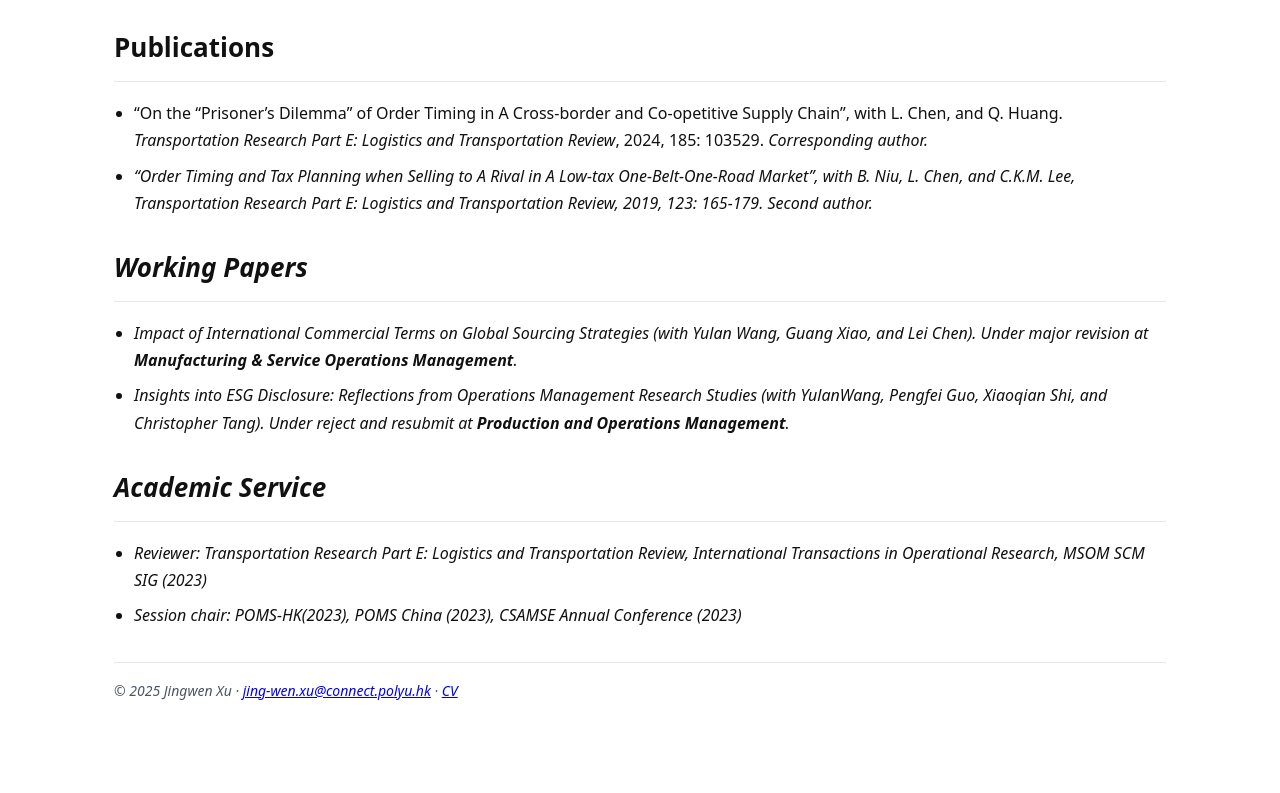
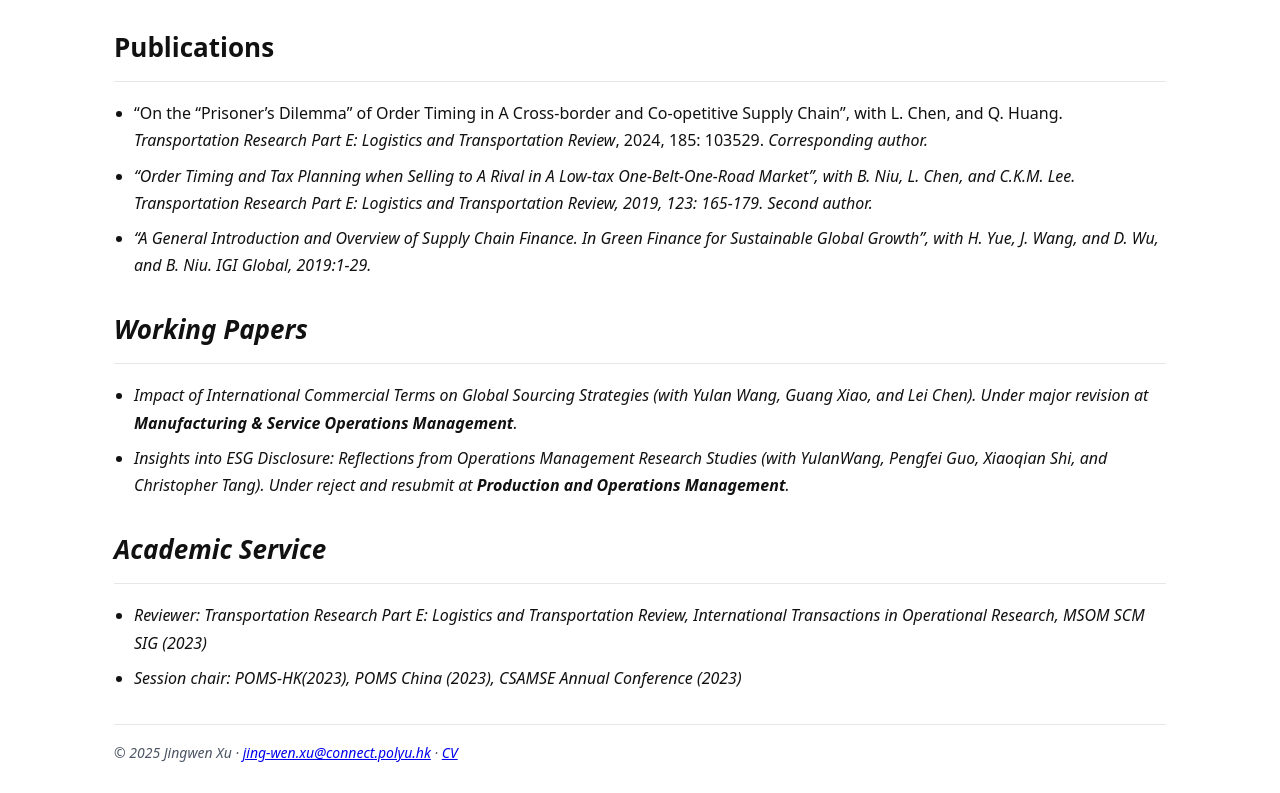
Before and after one commit to jingwen-hsu/jingwen-hsu, a plain HTML site: page index.html in a window 1280 px wide. Shown: the part 1070-1863 px from the top of the page. Before the commit the page ends 1800 px from the top, so only its background shows below. Drawn offline with Linux system fonts and the light colour scheme.

Commit message:
Update index.html

```diff
--- a/index.html
+++ b/index.html
@@ -144,7 +144,8 @@
       <hr class="sep">
       <ul>
         <li>“On the “Prisoner’s Dilemma” of Order Timing in A Cross-border and Co-opetitive Supply Chain”, with L. Chen, and Q. Huang. <em>Transportation Research Part E: Logistics and Transportation Review</em>, 2024, 185: 103529. <em>Corresponding author<em>.</li>
-        <li>“Order Timing and Tax Planning when Selling to A Rival in A Low-tax One-Belt-One-Road Market”, with B. Niu, L. Chen, and C.K.M. Lee, <em>Transportation Research Part E: Logistics and Transportation Review</em>, 2019, 123: 165-179. <em>Second author<em>.</li>
+        <li>“Order Timing and Tax Planning when Selling to A Rival in A Low-tax One-Belt-One-Road Market”, with B. Niu, L. Chen, and C.K.M. Lee. <em>Transportation Research Part E: Logistics and Transportation Review</em>, 2019, 123: 165-179. <em>Second author<em>.</li>
+        <li>“A General Introduction and Overview of Supply Chain Finance. In Green Finance for Sustainable Global Growth”, with H. Yue, J. Wang, and D. Wu, and B. Niu. <em>IGI Global</em>, 2019:1-29.</li>
       </ul>
     </section>
 
```
